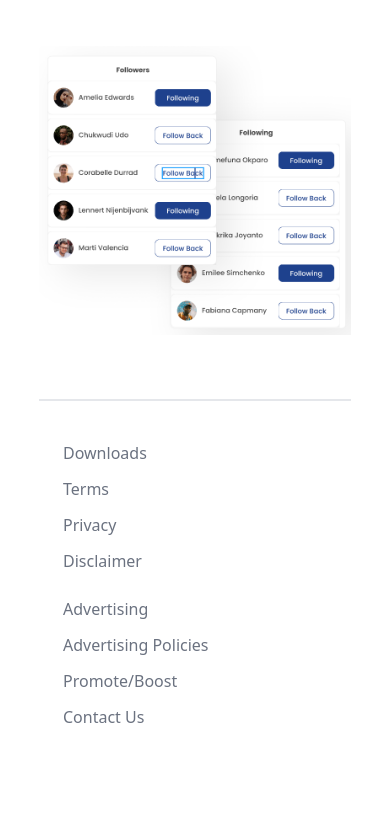
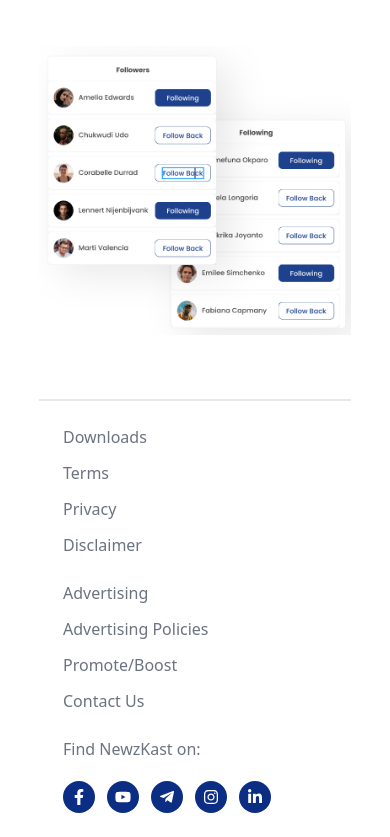
Before and after one commit to pilentboy/NewzCast, a React (Create React App) app: page / in a window 390 px wide. Shown: the part 3822-4659 px from the top of the page. Before the commit the page ends 4551 px from the top, so only its background shows below. Built offline with nearby package versions, Linux system fonts and the light colour scheme.

Commit message:
responsive landing footer

```diff
--- a/src/components/landing/landingFooter.jsx
+++ b/src/components/landing/landingFooter.jsx
@@ -1,20 +1,31 @@
 import LandingFooterLI from "./landingFooterLI";
 import LandingFooterULWrapper from "./landingFooterULWrapper";
+import SocialMediaLink from "./socialMedialLink";
+import {
+    FaInstagram,
+    FaTelegramPlane,
+    FaYoutube,
+    FaFacebookF
+}
+    from "react-icons/fa";
+
+import { FaLinkedinIn } from "react-icons/fa6";
 
 export default function LandingFooter() {
 
     return (
         <footer>
-            <div className="py-10 px-6 mx-auto border-t-2 border-gray-200 w-[80%] h-[250px] ">
+            <div className="py-6 px-6 mx-auto flex flex-col  justify-between border-t-2 border-gray-200 w-[80%] h-[250px] lg:flex-row ">
 
                 <div className="flex flex-col justify-between space-y-6 lg:space-y-0 lg:flex-row md:w-2/5">
-                    <LandingFooterULWrapper>
+
+                    <LandingFooterULWrapper styles={'flex flex-col'}>
                         <LandingFooterLI title={'Downloads'} target={'#'} />
                         <LandingFooterLI title={'Terms'} target={'#'} />
                         <LandingFooterLI title={'Privacy'} target={'#'} />
                         <LandingFooterLI title={'Disclaimer'} target={'#'} />
                     </LandingFooterULWrapper>
-                    <LandingFooterULWrapper>
+                    <LandingFooterULWrapper styles={'flex flex-col'}>
                         <LandingFooterLI title={'Advertising'} target={'#'} />
                         <LandingFooterLI title={'Advertising Policies'} target={'#'} />
                         <LandingFooterLI title={'Promote/Boost'} target={'#'} />
@@ -23,6 +34,20 @@ export default function LandingFooter() {
 
                 </div>
 
+                <div className=" mt-6 flex flex-col pb-6 justify-end items-start lg:mt-0 lg:w-2/5  lg:pb-0 lg:px-14">
+                    <span className="text-md text-gray-500 mb-5">
+                        Find NewzKast on:
+                    </span>
+                    <div className="flex flex-row items-center space-x-3">
+                        <SocialMediaLink icon={<FaFacebookF />} target={'#'} />
+                        <SocialMediaLink icon={<FaYoutube />} target={'#'} />
+                        <SocialMediaLink icon={<FaTelegramPlane />} target={'#'} />
+                        <SocialMediaLink icon={<FaInstagram />} target={'#'} />
+                        <SocialMediaLink icon={<FaLinkedinIn />} target={'#'} />
+                    </div>
+                </div>
+
+
             </div>
 
         </footer>
--- a/src/components/landing/landingFooterULWrapper.jsx
+++ b/src/components/landing/landingFooterULWrapper.jsx
@@ -1,8 +1,8 @@
 
-export default function LandingFooterULWrapper({ children }) {
+export default function LandingFooterULWrapper({ children, styles }) {
     return (
-        <div className="flex flex-col space-y-3 ">
+        <div className={`space-y-3  ${styles} `} >
             {children}
-        </div>
+        </ div>
     )
 }
--- /dev/null
+++ b/src/components/landing/socialMedialLink.jsx
@@ -0,0 +1,16 @@
+import { Link } from "react-router-dom"
+export default function SocialMediaLink({ icon, target }) {
+
+    return (
+        <>
+            <div className="w-8 h-8 rounded-full flex items-center justify-center bg-purple-1000 text-white hover:scale-110 duration-150">
+                <Link to={target}>
+                    {icon}
+                </Link>
+                { }
+            </div>
+        </>
+
+    )
+
+}
```
